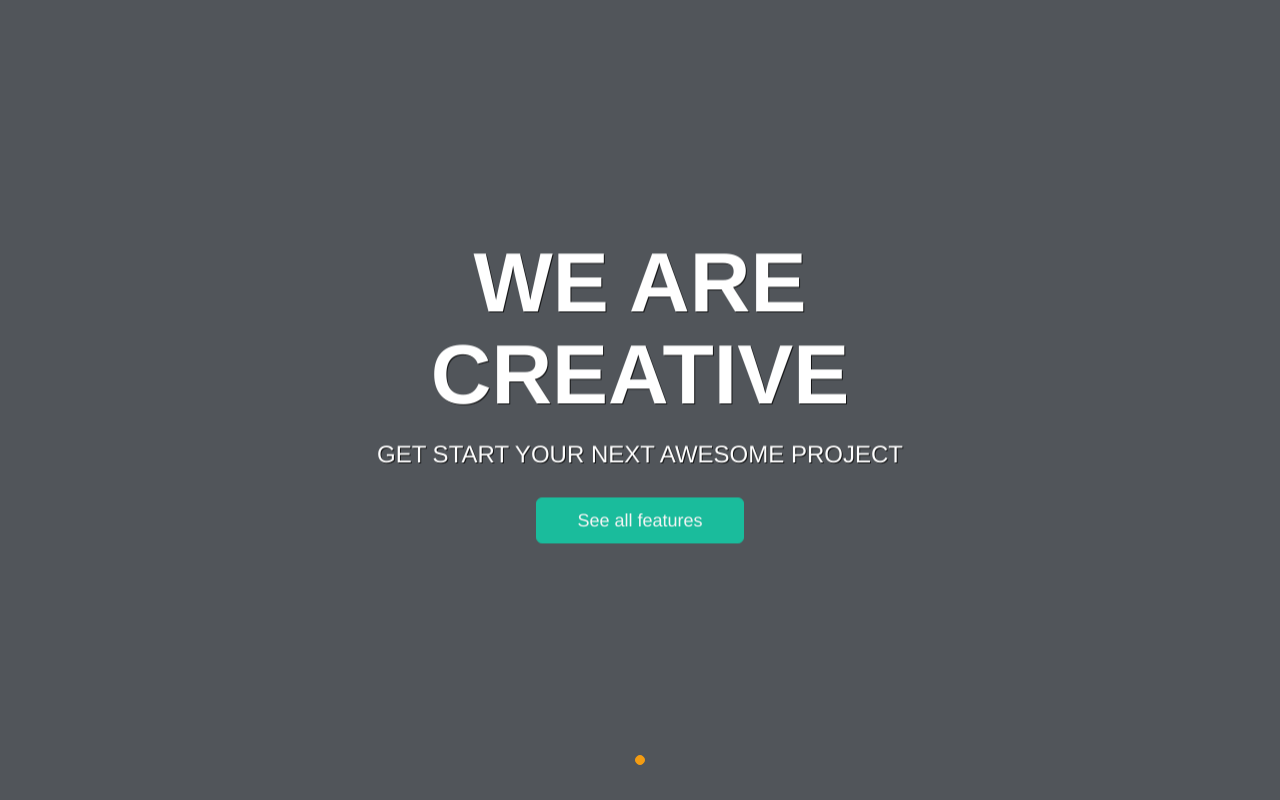
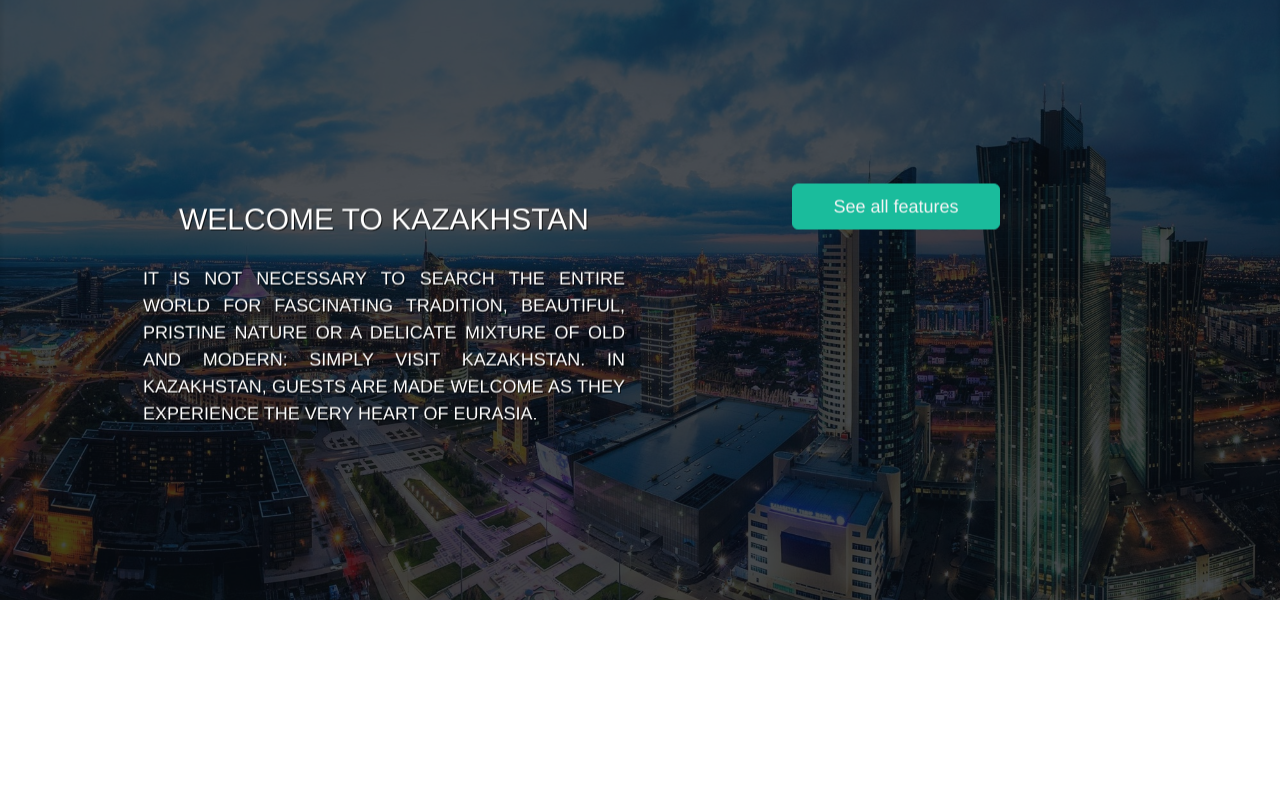
Before and after one commit to Mankunian/IFSS, a plain HTML site: page about-kz.html in a window 1280 px wide. Drawn offline with nearby package versions, Linux system fonts and the light colour scheme; a web font is replaced by a local one.

Commit message:
- новая страница about-kz баннер

```diff
--- a/about-kz.html
+++ b/about-kz.html
@@ -2,7 +2,7 @@
 <html lang="en">
 <head>
     <meta charset="UTF-8">
-    <title>Title</title>
+    <title>About-kz</title>
     <link rel="stylesheet" href="css/bootstrap.min.css">
     <link rel="stylesheet" type="text/css" href="css/font-awesome.min.css">
     <link href='https://fonts.googleapis.com/css?family=Open+Sans:300,600|Raleway:600,300|Josefin+Slab:400,700,600italic,600,400italic' rel='stylesheet' type='text/css'>
@@ -19,41 +19,10 @@
     <link href="https://fonts.googleapis.com/css?family=Libre+Baskerville" rel="stylesheet">
 
     <style>
-
-        /*
- Fade content bs-carousel with hero headers
- Code snippet by maridlcrmn (Follow me on Twitter @maridlcrmn) for Bootsnipp.com
- Image credits: unsplash.com
- */
-
-        /********************************/
-        /*       Fade Bs-carousel       */
-        /********************************/
-        .fade-carousel {
-            position: relative;
-            height: 100vh;
-        }
-        .fade-carousel .carousel-inner .item {
-            height: 100vh;
-        }
-        .fade-carousel .carousel-indicators > li {
-            margin: 0 2px;
-            background-color: #f39c12;
-            border-color: #f39c12;
-            opacity: .7;
-        }
-        .fade-carousel .carousel-indicators > li.active {
-            width: 10px;
-            height: 10px;
-            opacity: 1;
-        }
-
-        /********************************/
-        /*          Hero Headers        */
-        /********************************/
         .hero {
             position: absolute;
             top: 50%;
+            width: 80%;
             left: 50%;
             z-index: 3;
             color: #fff;
@@ -71,23 +40,6 @@
             font-weight: bold;
             margin: 0;
             padding: 0;
-        }
-
-        .fade-carousel .carousel-inner .item .hero {
-            opacity: 0;
-            -webkit-transition: 2s all ease-in-out .1s;
-            -moz-transition: 2s all ease-in-out .1s;
-            -ms-transition: 2s all ease-in-out .1s;
-            -o-transition: 2s all ease-in-out .1s;
-            transition: 2s all ease-in-out .1s;
-        }
-        .fade-carousel .carousel-inner .item.active .hero {
-            opacity: 1;
-            -webkit-transition: 2s all ease-in-out .1s;
-            -moz-transition: 2s all ease-in-out .1s;
-            -ms-transition: 2s all ease-in-out .1s;
-            -o-transition: 2s all ease-in-out .1s;
-            transition: 2s all ease-in-out .1s;
         }
 
         /********************************/
@@ -119,28 +71,16 @@
         /********************************/
         /*       Slides backgrounds     */
         /********************************/
-        .fade-carousel .slides .slide-1,
-        .fade-carousel .slides .slide-2,
-        .fade-carousel .slides .slide-3 {
-            height: 100vh;
-            background-size: cover;
-            background-position: center center;
+        .fade-carousel .slides .slide-1
+        {
+            height: 75vh;
+            background-size: cover !important;
+            background-position: 50% 50% !important;
             background-repeat: no-repeat;
         }
         .fade-carousel .slides .slide-1 {
-            background-image: url(img/kz.jpg);
-
-
-        /********************************/
-        /*          Media Queries       */
-        /********************************/
-        @media screen and (min-width: 980px){
-            .hero { width: 980px; }
+            background-image: url(img/kz.jpg)
         }
-        @media screen and (max-width: 640px){
-            .hero h1 { font-size: 4em; }
-        }
-
     </style>
 </head>
 
@@ -151,10 +91,7 @@
     <!-- Overlay -->
 
     <!-- Indicators -->
-    <ol class="carousel-indicators">
-        <li data-target="#bs-carousel" data-slide-to="0" class="active"></li>
 
-    </ol>
 
     <!-- Wrapper for slides -->
     <div class="carousel-inner">
@@ -164,8 +101,15 @@
             </div>
             <div class="hero">
                 <hgroup>
-                    <h1>We are creative</h1>
-                    <h3>Get start your next awesome project</h3>
+                    <div class="col-md-6">
+                        <div class="text">
+                            <h2>Welcome to Kazakhstan</h2>
+                            <h4 style="text-align: justify;line-height: 1.5;">It is not necessary to search the entire world for fascinating tradition, beautiful, pristine nature or a delicate mixture of old and modern: simply visit Kazakhstan. In Kazakhstan, guests are made welcome as they experience the very heart of Eurasia.</h4>
+                        </div>
+                    </div>
+                    <div class="col-md-6">
+
+                    </div>
                 </hgroup>
                 <button class="btn btn-hero btn-lg" role="button">See all features</button>
             </div>
```
Also changed, not shown: img/kz.jpg (added), img/logo-light.png (added).
